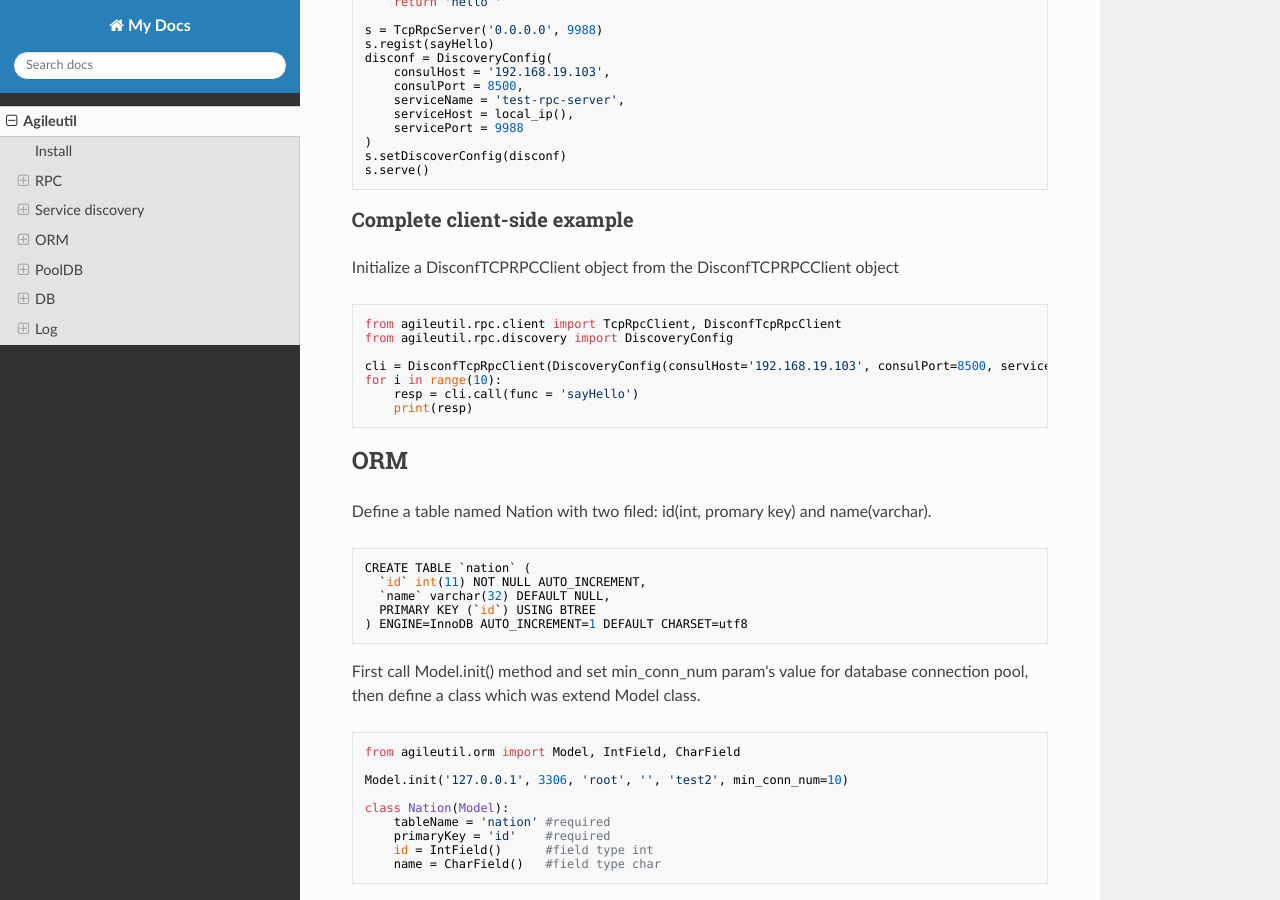
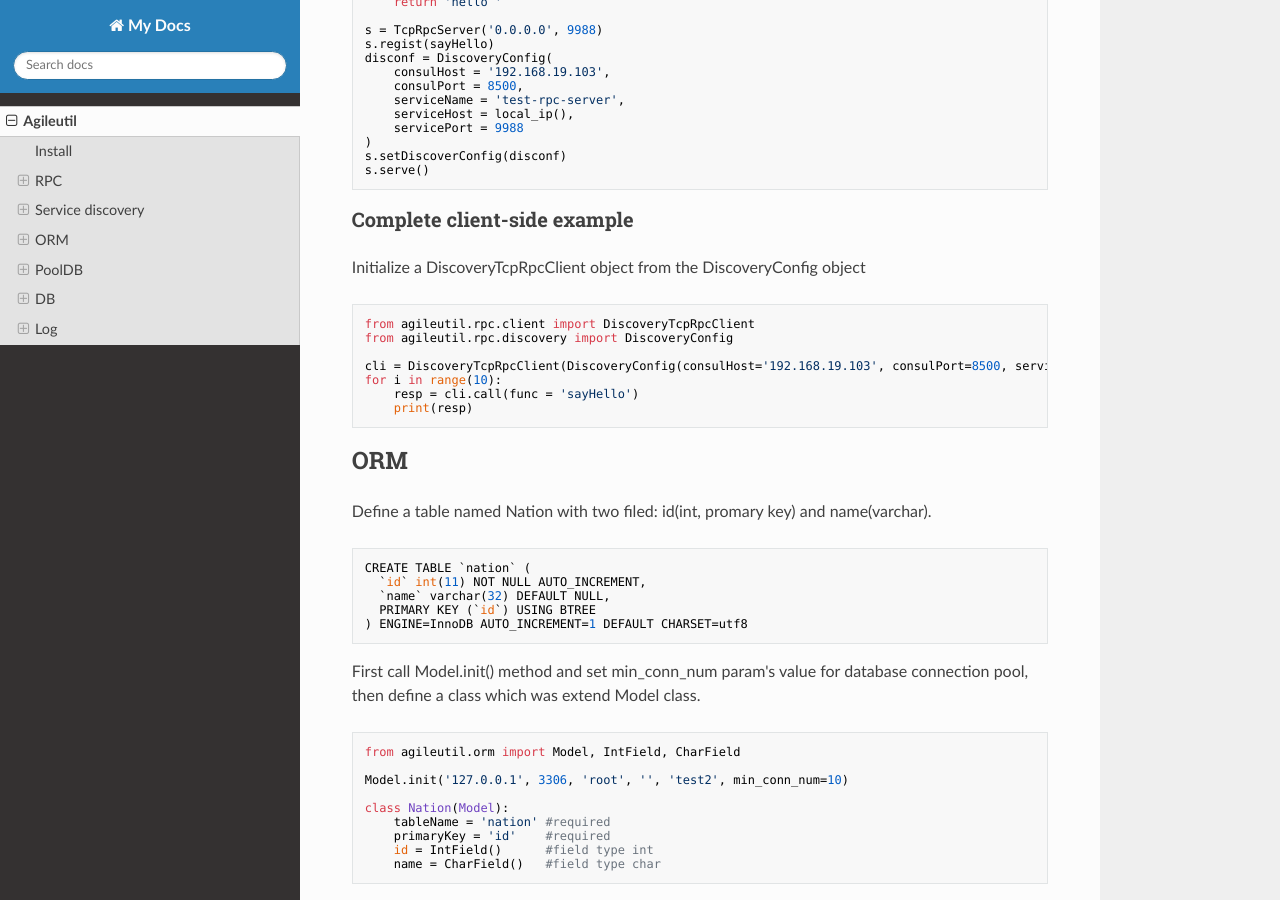
Before and after one commit to lycclsltt/sunyata, an MkDocs documentation site: the page built from docs/docs/index.md, in a window 1280 px wide and 900 px high, scrolled down 2876 px. Built offline with MkDocs 1.6.1, drawn with Linux system fonts in a browser that asks for light colours; nearby versions of some CDN libraries.

Commit message:
chang client

````diff
--- a/docs/docs/index.md
+++ b/docs/docs/index.md
@@ -138,12 +138,12 @@ s.serve()
 ```
 
 ### Complete client-side example
-Initialize a DisconfTCPRPCClient object from the DisconfTCPRPCClient object
+Initialize a DiscoveryTcpRpcClient object from the DiscoveryConfig object
 ```python
-from agileutil.rpc.client import TcpRpcClient, DisconfTcpRpcClient
+from agileutil.rpc.client import DiscoveryTcpRpcClient
 from agileutil.rpc.discovery import DiscoveryConfig
 
-cli = DisconfTcpRpcClient(DiscoveryConfig(consulHost='192.168.19.103', consulPort=8500, serviceName='test-rpc-server'))
+cli = DiscoveryTcpRpcClient(DiscoveryConfig(consulHost='192.168.19.103', consulPort=8500, serviceName='test-rpc-server'))
 for i in range(10):
     resp = cli.call(func = 'sayHello')
     print(resp)
--- a/setup.py
+++ b/setup.py
@@ -12,7 +12,7 @@ twine upload -u [username] -p [password] dist/*
 python setup.py install
 '''
 
-DEFINE_VERSION = '12.95.5'
+DEFINE_VERSION = '12.95.6'
 from setuptools import setup
 import platform
 system = platform.system()
````
Also changed, not shown: 1 other file.
